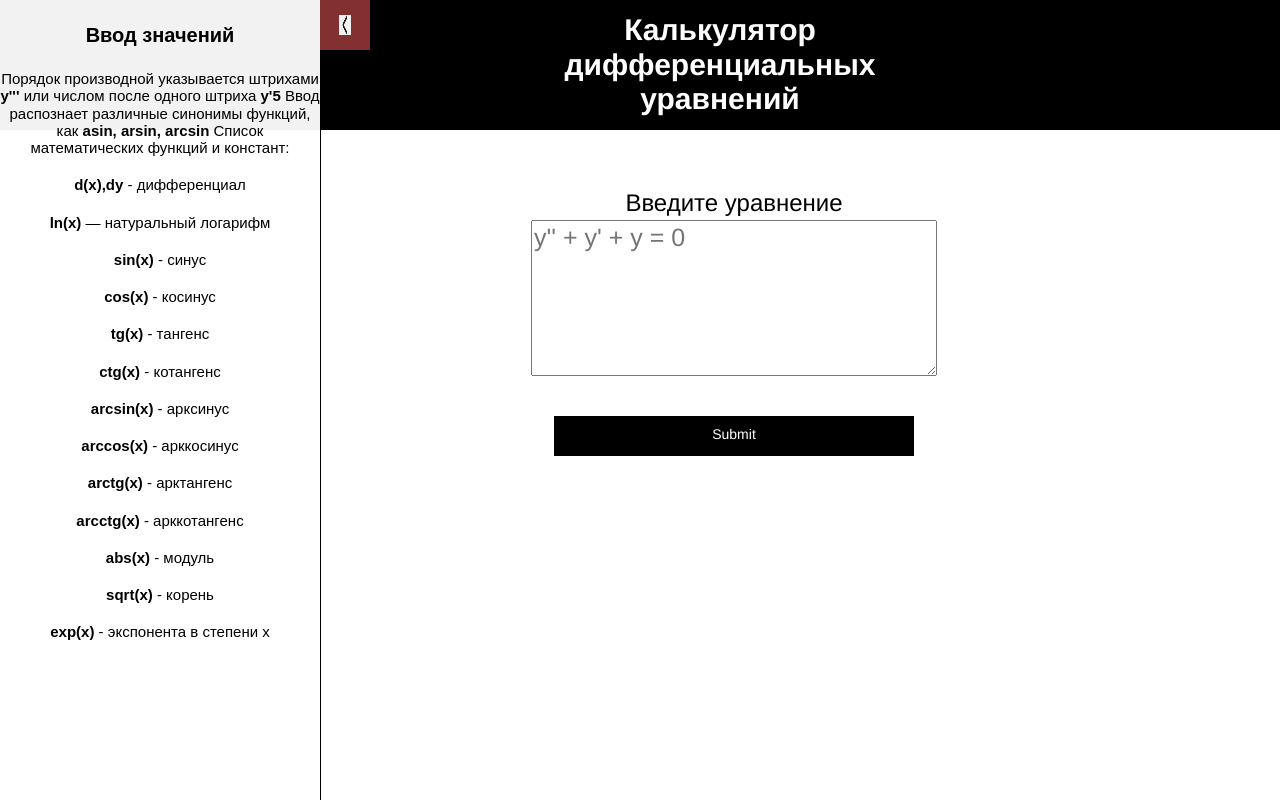
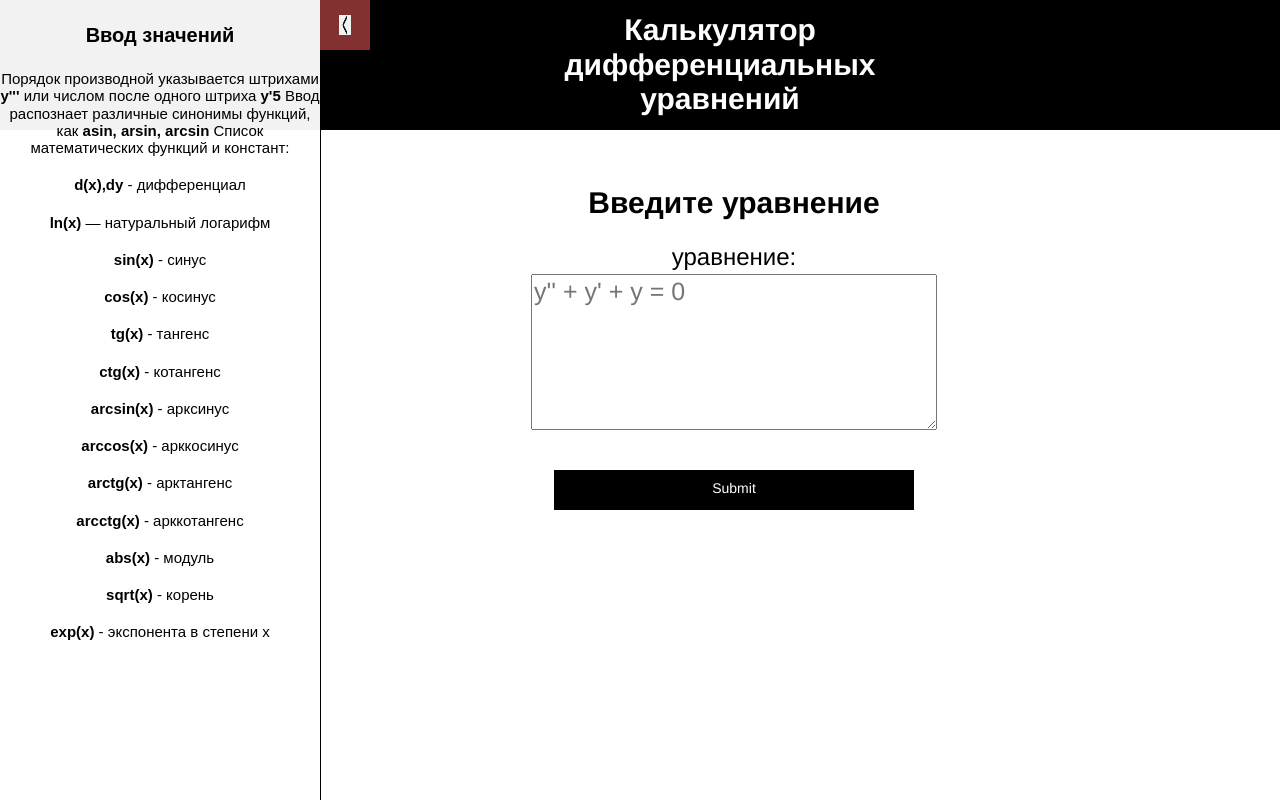
Before and after one commit to VanyaDanyaGachist/project_math, a plain HTML site: page index.html in a window 1280 px wide. Shown: the top 802 px of the page. Drawn offline with Linux system fonts and the light colour scheme.

Commit message:
improve valid, add css

```diff
--- /dev/null
+++ b/blocks/form/__heading/form__heading.css
@@ -0,0 +1,9 @@
+.form__heading {
+  max-width: 300px;
+  width: 100%;
+  font-size: 30px;
+  line-height: 1.15;
+  font-weight: 600;
+  margin: 0 0 20px 0;
+  padding: 0;
+}
--- a/index.html
+++ b/index.html
@@ -42,7 +42,8 @@
       <section class="math">
         <form class="form" method="get">
           <fieldset class="form__input-container">
-            <label for="solv" class="math__title">Введите уравнение</label>
+            <h2 class="form__heading">Введите уравнение</h2>
+            <label for="solv" class="math__title">уравнение:</label>
             <textarea class="form__item form__item-placeholder" id="solv" name="solv"
             placeholder="y'' + y' + y = 0" required></textarea>
             <input type="submit" class="form__button">
@@ -68,7 +69,6 @@
             </ul>
           </nav>
         </div>
-      </div>
     </footer>
   </div>
   <script src="./src/index.js"></script>
--- a/pages/index.css
+++ b/pages/index.css
@@ -13,6 +13,7 @@
 @import url(../blocks/math/__title/math__title.css);
 @import url(../blocks/form/form.css);
 @import url(../blocks/form/__input/form__input-container.css);
+@import url(../blocks/form/__heading/form__heading.css);
 @import url(../blocks/math/__title/math__title.css);
 @import url(../blocks/form/__item/form__item.css);
 @import url(../blocks/form/__item/form__item-placeholder.css);
```
